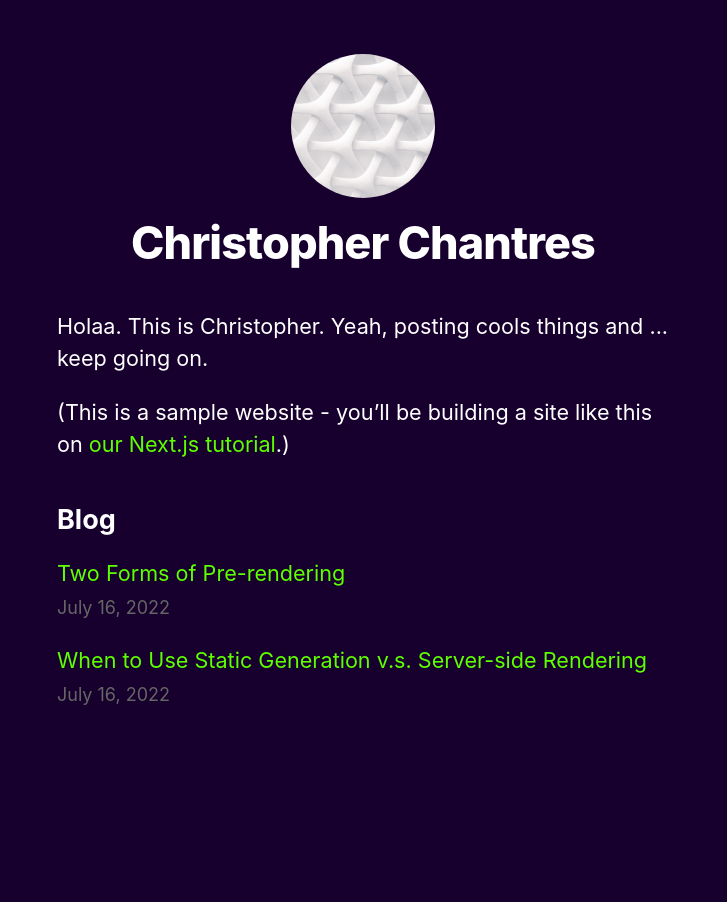
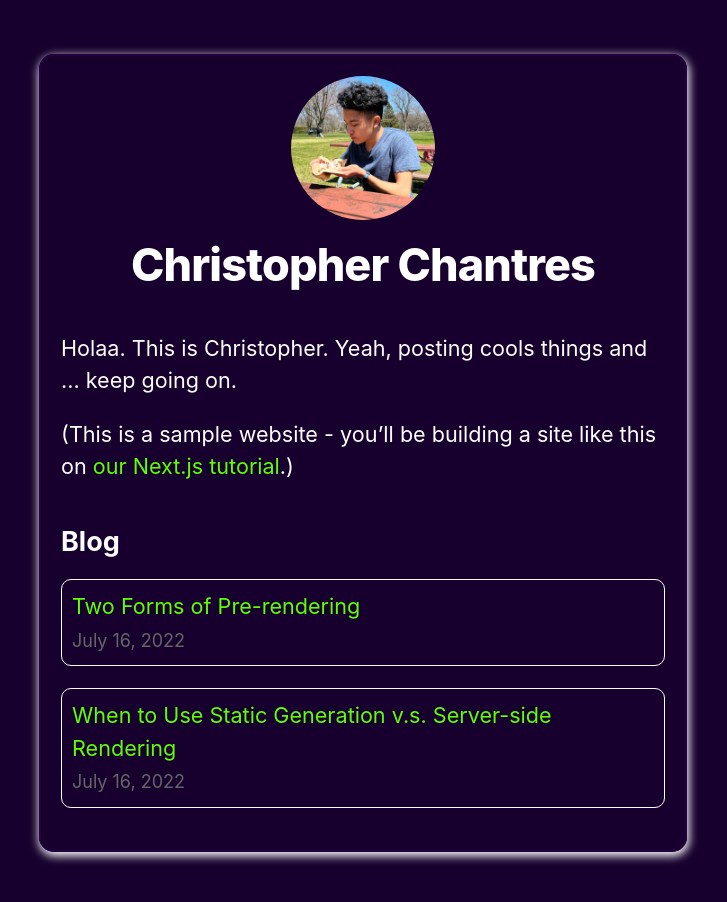
Before and after one commit to ChristopherChantres/christopher-blog, a Next.js app: page / in a window 1280 px wide. Shown: the top 902 px of the page, without its empty margins (277-1004 px from the left). Before the commit the page ends 817 px from the top, so only its background shows below. Built offline with nearby package versions, Linux system fonts and the light colour scheme.

Commit message:
Styles added to the index page. Profile picture added to the blog

```diff
--- a/components/layout.js
+++ b/components/layout.js
@@ -11,16 +11,14 @@ export default function Layout({ children, home }) {
   return (
     <div className={styles.container}>
       <Head>
-        <link rel="icon" href="/favicon.ico" />
+        <link rel="icon" href="/public/images/profile.jpg" />
         <meta
-          name="description"
-          content="Learn how to build a personal website using Next.js"
+          name="Christopher Chantres"
+          content="Hey! This is Christopher Chantres. Read some of my published blogs."
         />
         <meta
           property="og:image"
-          content={`https://og-image.vercel.app/${encodeURI(
-            siteTitle,
-          )}.png?theme=light&md=0&fontSize=75px&images=https%3A%2F%2Fassets.vercel.com%2Fimage%2Fupload%2Ffront%2Fassets%2Fdesign%2Fnextjs-black-logo.svg`}
+          content={"/public/images/profile."}
         />
         <meta name="og:title" content={siteTitle} />
         <meta name="twitter:card" content="summary_large_image" />
--- a/components/layout.module.css
+++ b/components/layout.module.css
@@ -2,6 +2,10 @@
   max-width: 36rem;
   padding: 0 1rem;
   margin: 3rem auto 6rem;
+  border: 2px solid #210140;
+  border-radius: 15px;
+  padding: 20px;
+  box-shadow: 1px 3px 10px 1px;
 }
 
 .header {
--- a/pages/index.js
+++ b/pages/index.js
@@ -31,7 +31,7 @@ export default function Home({ allPostsData }) {
         <h2 className={utilStyles.headingLg}>Blog</h2>
         <ul className={utilStyles.list}>
           {allPostsData.map(({ id, date, title }) => (
-            <li className={utilStyles.listItem} key={id}>
+            <li className={utilStyles.postsUrls} key={id}>
               <Link href={`/posts/${id}`}>
                 <a>{title}</a>
               </Link>
--- a/styles/utils.module.css
+++ b/styles/utils.module.css
@@ -49,6 +49,13 @@
   margin: 0 0 1.25rem;
 }
 
+.postsUrls{
+  margin: 0 0 1.25rem;
+  border: 1px solid white;
+  border-radius: 10px;
+  padding: 10px;
+}
+
 .lightText {
   color: #666;
 }
```
Also changed, not shown: public/images/profile.jpg.
